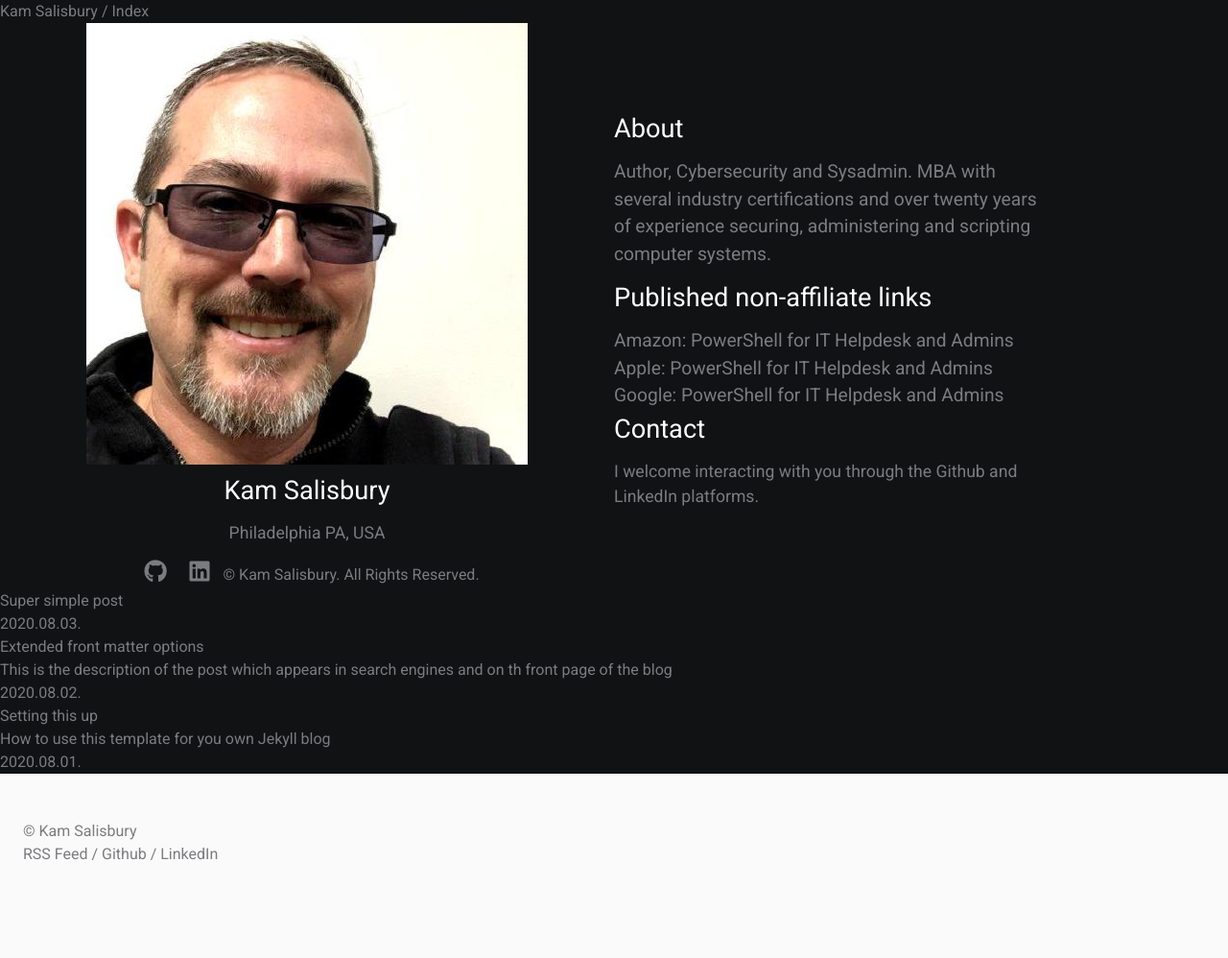
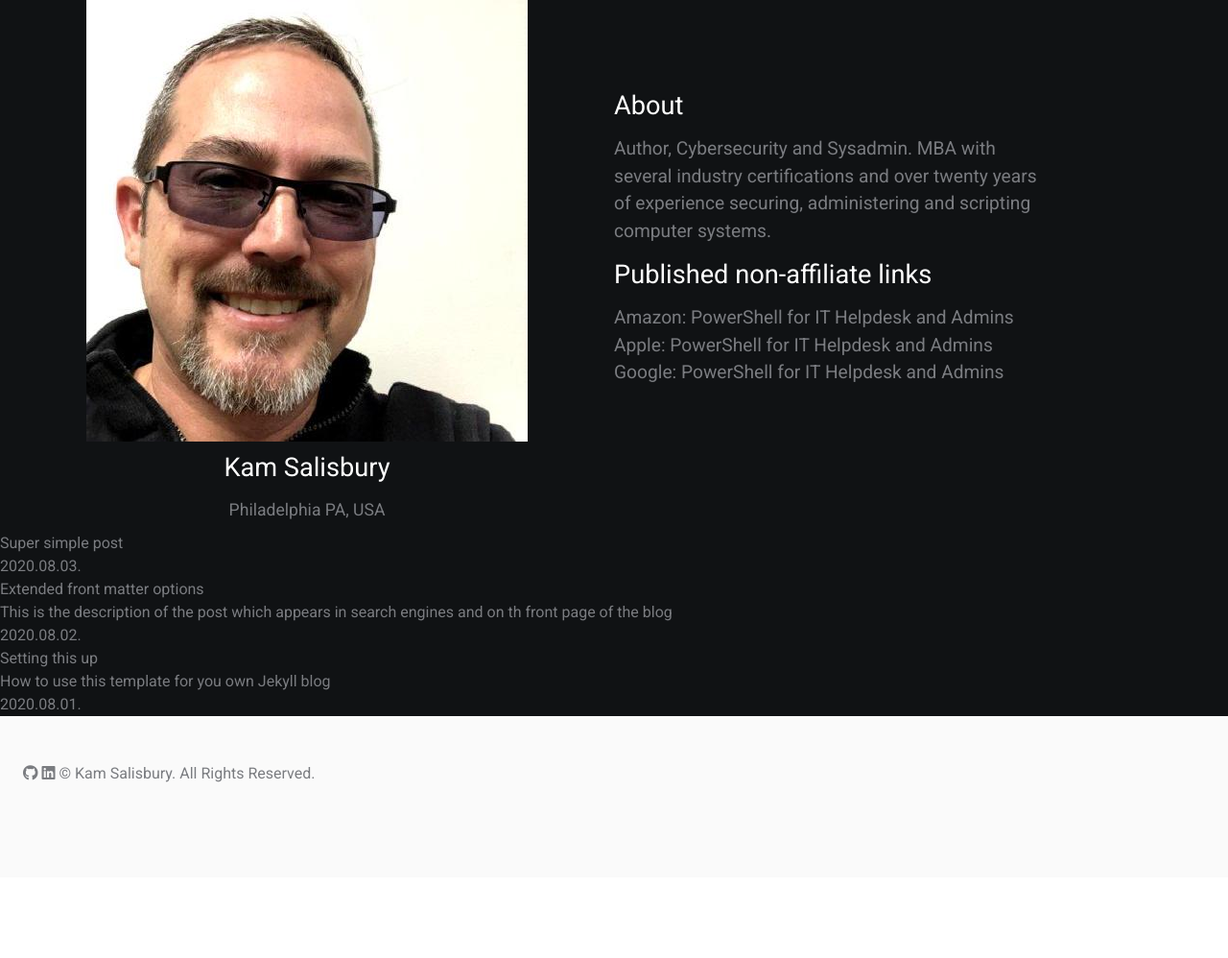
Before and after one commit to kamsalisbury/kamsalisbury.github.io, a Jekyll site: the page built from index.html, in a window 1280 px wide. Shown: the whole page at 96% size. Built offline with Jekyll 4.4.1, drawn with Linux system fonts in a browser that asks for light colours; nearby versions of some CDN libraries; the list of posts is cut into pages by our own code; after the commit the page ends 914 px from its top, so only the background shows below that.

Commit message:
Fix index formatting

```diff
--- a/_layouts/default.html
+++ b/_layouts/default.html
@@ -4,9 +4,9 @@
 {% include head.html %}
 
 <body>
-	<header>
+	<!-- <header>
 		<a href="{{ site.url }}">{{ site.title }}</a> / {{ page.title }}
-	</header>
+	</header> -->
 
 	<div class="grid-2">
         <div class="section-1">
@@ -14,11 +14,7 @@
             <img src="29674098.jpg" />
             <h2>Kam Salisbury</h2>
             <p>Philadelphia PA, USA</p>
-            <!-- <a href="#"><i class="fab fa-twitter"></i></a>
-            <a href="#"><i class="fab fa-linkedin"></i></a> -->
-            <a href="https://github.com/kamsalisbury"><i class="fab fa-github"></i></a>
-            <a href="https://LinkedIn.com/in/kam-reef-salisbury"><i class="fab fa-linkedin"></i></a>
-            &copy; Kam Salisbury. All Rights Reserved.
+
         </div>
         <div class="section-2">
             <h2>About</h2>
@@ -29,8 +25,6 @@
                 <a href="https://books.apple.com/us/book/powershell-for-it-helpdesk-and-admins/id1573751396?itsct=books_box_link&itscg=30200&ls=1">Apple: PowerShell for IT Helpdesk and Admins</a><br />
                 <a href="https://www.google.com/books/edition/PowerShell_for_IT_Helpdesk_and_Admins/MccyEAAAQBAJ?hl=en&gbpv=0">Google: PowerShell for IT Helpdesk and Admins</a>
 
-            <h2>Contact</h2>
-            <p>I welcome interacting with you through the Github and LinkedIn platforms.</p>
         </div>
     </div>
 
@@ -40,10 +34,9 @@
 
 	<footer class="footer" role="contentinfo">
 		<p>
-			© {{ site.author.name }}
-		</p>
-		<p>
-			<a href="{{ site.url }}/feed.xml">RSS Feed</a> / <a href="https://github.com/kamsalisbury">Github</a> / <a href="https://www.linkedin.com/in/kam-reef-salisbury/">LinkedIn</a>
+			<a href="https://github.com/kamsalisbury"><i class="fab fa-github"></i></a>
+			<a href="https://LinkedIn.com/in/kam-reef-salisbury"><i class="fab fa-linkedin"></i></a>
+			&copy; Kam Salisbury. All Rights Reserved.
 		</p>
 	</footer>
 </body>
```
